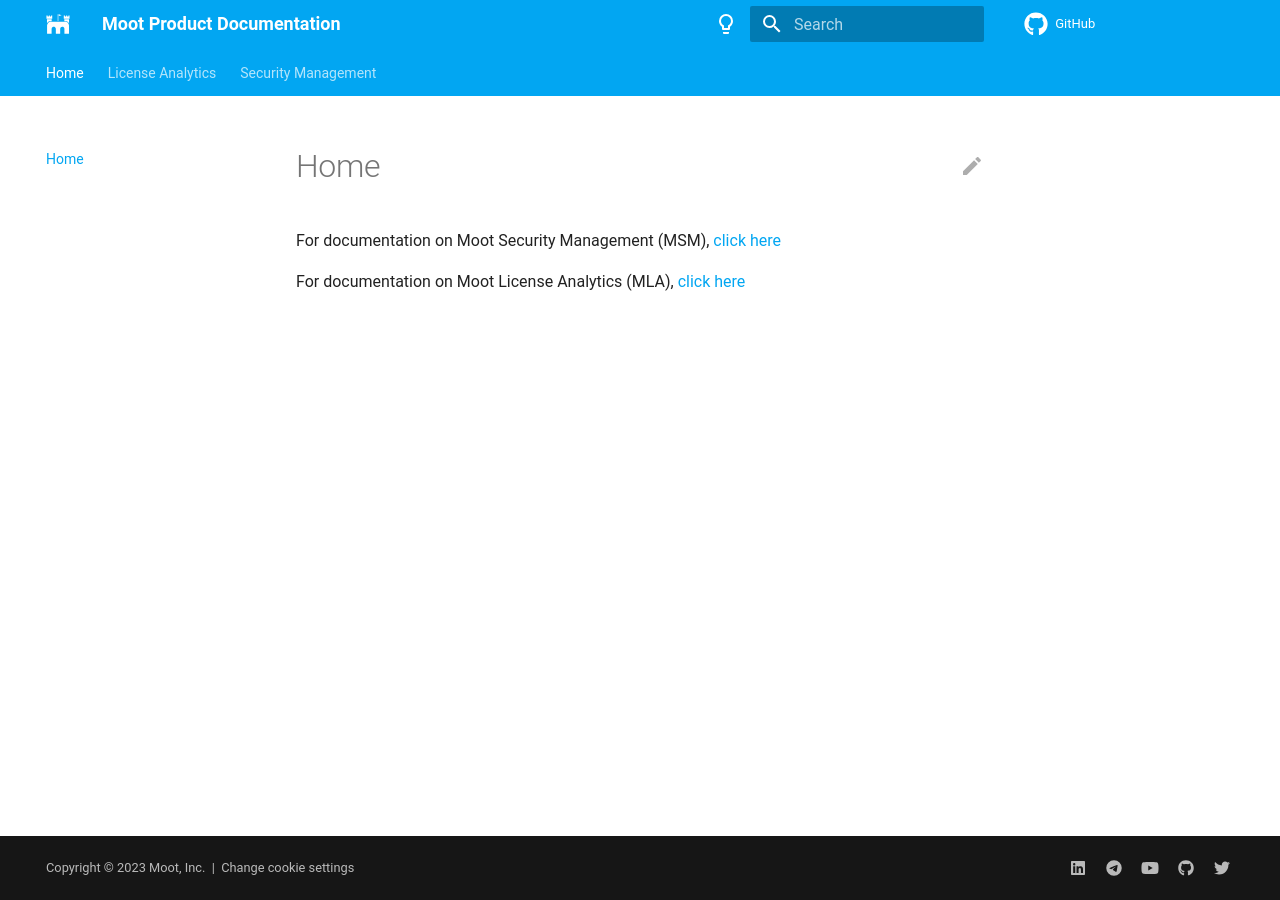
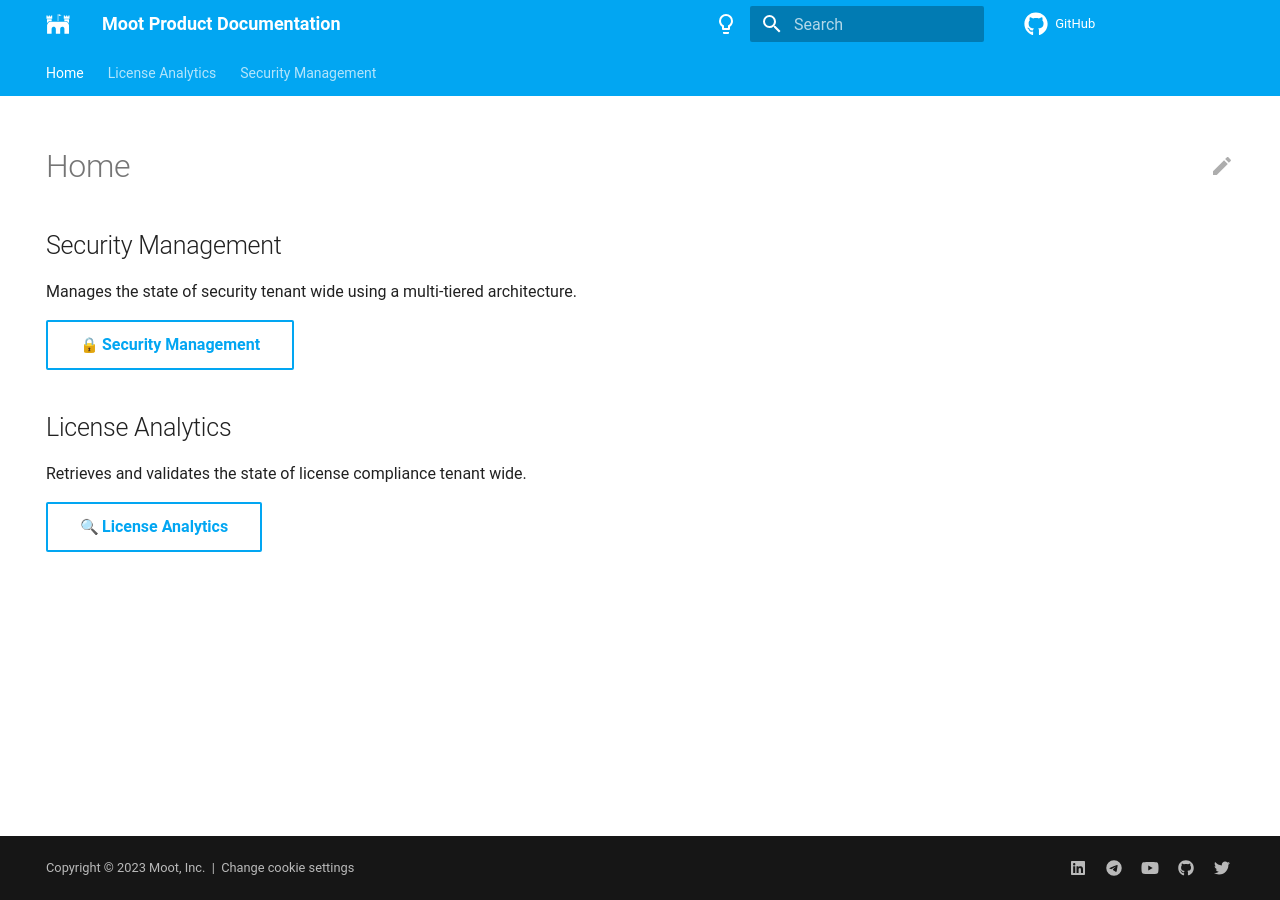
Before and after one commit to Software-Hardware-Integration-Lab/Documentation, an MkDocs documentation site: the page built from docs/index.md, in a window 1280 px wide. Built offline with MkDocs 1.6.1 and Material for MkDocs 9.7.7, drawn with Linux system fonts in a browser that asks for light colours; emoji names are drawn with the system emoji font; comment, search, counter and statistics services are not loaded.

Commit message:
Overhaul Landing Page
Make this page more user friendly to drive users to go to the right product.

```diff
--- a/docs/index.md
+++ b/docs/index.md
@@ -1,5 +1,20 @@
+---
+hide:
+  - navigation
+  - toc
+  - feedback
+---
+
 # Home
 
-For documentation on Moot Security Management (MSM), [click here](Security-Management/index.md)
+## Security Management
 
-For documentation on Moot License Analytics (MLA), [click here](License-Analytics/index.md)
+Manages the state of security tenant wide using a multi-tiered architecture.
+
+[:lock: Security Management](Security-Management/index.md){ .md-button }
+
+## License Analytics
+
+Retrieves and validates the state of license compliance tenant wide.
+
+[:mag: License Analytics](License-Analytics/index.md){ .md-button }
```
